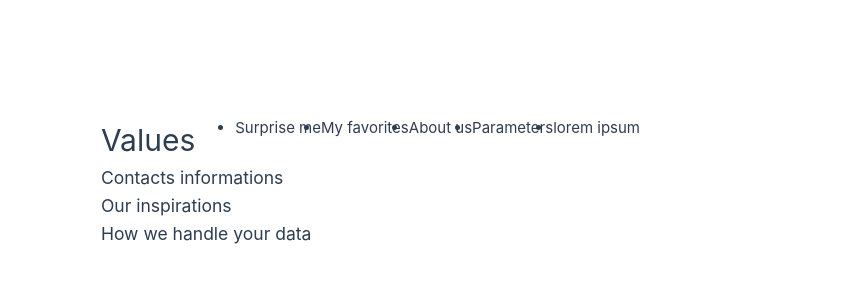
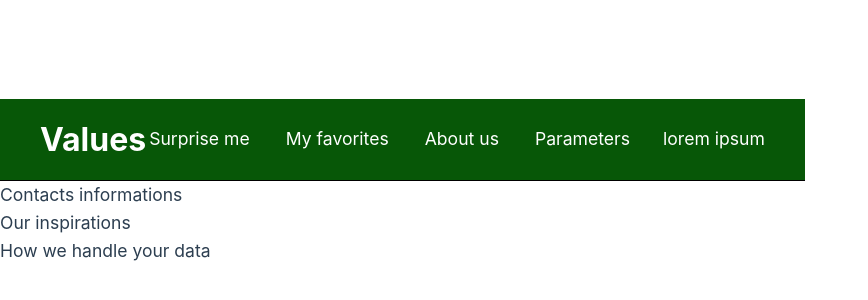
Before and after one commit to Datruc21/PoliyValues, a Vue app in the folder PoliyValues/: page /auth in a window 1280 px wide. Shown: the part 218-518 px from the top of the page, without its empty margins (0-868 px from the left). Built offline with nearby package versions, Linux system fonts and the light colour scheme.

Commit message:
Header page and style

```diff
--- a/PoliyValues/src/App.vue
+++ b/PoliyValues/src/App.vue
@@ -1,17 +1,15 @@
+<script setup lang="ts">
+import Navbar from './components/Navbar.vue';
+
+</script>
+
 <template>
   <div id="layout">
-    <header>
-      <h1>Values</h1>
-      <nav>
-        <ul id="nav-list">
-          <li href="#surprise">Surprise me</li>
-          <li href="#favorites">My favorites</li>
-          <li href="#about">About us</li>
-          <li href="parameters">Parameters</li>
-          <li>{{ accountName }}</li>
-        </ul>
-      </nav>
-    </header>
+
+
+    <Navbar />
+
+
     <footer>
       <h3>Contacts informations</h3>
       <h3>Our inspirations</h3>
@@ -20,25 +18,26 @@
   </div>
 </template>
 
-<script>
-export default {
-  data() {
-    return {
-      accountName: "lorem ipsum",
-    };
-  },
-};
-</script>
 
-<style scoped>
-header,
-ul {
-  display: flex;
-  flex-direction: row;
+
+<style>
+body, html {
+  margin: 0;
+  padding: 0;
+  width: 100%;
 }
 
-template {
+#app {
+  margin: 0;
+  padding: 0;
+  max-width: 100%;
+  width: 100%;
+}
+
+
+
+/* template {
   display: flex;
   flex-direction: column;
-}
+} */
 </style>
--- /dev/null
+++ b/PoliyValues/src/components/Navbar.vue
@@ -0,0 +1,62 @@
+<template>
+  <header class="navbar">
+    <h1 class="logo">Values</h1>
+    <nav class="nav-bar">
+      <a href="#surprise">Surprise me</a>
+      <a href="#favorites">My favorites</a>
+      <a href="#about">About us</a>
+      <a href="#parameters">Parameters</a>
+      <span>{{ accountName }}</span>
+    </nav>
+  </header>
+</template>
+
+<script>
+export default {
+  data() {
+    return {
+      accountName: "lorem ipsum",
+    };
+  },
+};
+</script>
+
+<style scoped>
+.navbar {
+  display: flex;
+  flex-direction: row;
+  justify-content: space-between;
+  align-items: center;
+  width: 100%;
+  box-sizing: border-box;
+
+  background-color: #075707;
+  border-bottom: 1px solid black;
+  padding: 15px 40px;
+}
+
+.logo {
+  font-size: 2rem;
+  font-weight: bold;
+  margin: 0;
+  color: white;
+}
+
+.nav-bar {
+  display: flex;
+  gap: 30px;
+  flex-direction: row;
+  align-items: center;
+}
+
+.nav-bar a, .nav-bar span {
+  color: white;
+  text-decoration: none;
+  font-size: 1.1rem;
+  white-space: nowrap;
+}
+
+.nav-bar a:hover {
+  text-decoration: underline;
+}
+</style>
```
